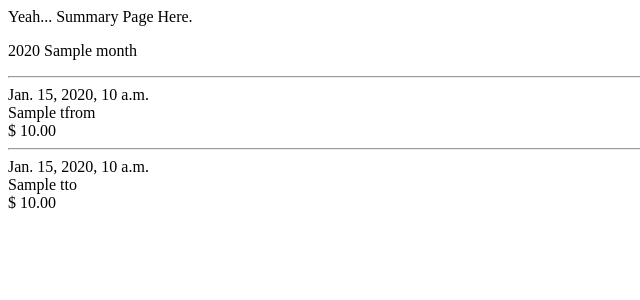
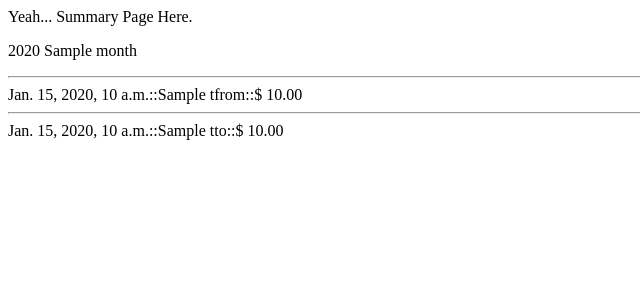
Before and after one commit to rgnyawali/personalfinance, a Django app: template myfinance/templates/myfinance/summary.html in a window 1280 px wide. Shown: the top 300 px of the page, without its empty margins (0-640 px from the left). Run offline with Django 3.2, Linux system fonts and the light colour scheme; the template is opened without the code that fills it: most values are stand-ins (such as "Sample title", 1, 10 or a date in 2020).

Commit message:
feb5commit

```diff
--- a/myfinance/templates/myfinance/summary.html
+++ b/myfinance/templates/myfinance/summary.html
@@ -6,16 +6,12 @@
 
 {% for income in incomes %}
     <div class="row">
-        <div class="col-4 border border-primary-subtle text-left">{{income.date}}</div>
-        <div class="col-4 border border-primary-subtle text-end">{{income.tfrom.name}}</div>
-        <div class="col-4 border border-primary-subtle text-end">$ {{income.amount|floatformat:2}}</div>
+        <div class="col-4 border border-primary-subtle text-left">{{income.date}}::{{income.tfrom.name}}::$ {{income.amount|floatformat:2}}</div>
     </div>
 {% endfor %}
 <hr>
 {% for expense in expenses %}
     <div class="row">
-        <div class="col-4 border border-primary-subtle text-left">{{expense.date}}</div>
-        <div class="col-4 border border-primary-subtle text-end">{{expense.tto.name}}</div>
-        <div class="col-4 border border-primary-subtle text-end">$ {{expense.amount|floatformat:2}}</div>
+        <div class="col-4 border border-primary-subtle text-left">{{expense.date}}::{{expense.tto.name}}::$ {{expense.amount|floatformat:2}}</div>
     </div>
 {% endfor %}
--- a/myfinance/views.py
+++ b/myfinance/views.py
@@ -22,7 +22,7 @@
 
 	tr=Transaction.objects.all().order_by('date')
 	incomes = Transaction.objects.filter(Q(category='sa')|Q(category='go')|Q(category='bu')|Q(category='oi'))
-	expenses = Transaction.objects.filter(~Q(category='sa')|~Q(category='go')|~Q(category='bu')|~Q(category='oi')).order_by('date')
+	expenses = Transaction.objects.filter(~(Q(category='sa')|Q(category='go')|Q(category='bu')|Q(category='oi')|Q(category='tf'))).order_by('date')
 
 
 
```
Also changed, not shown: myfinance/models.py (+9 -1 lines), myfinance/migrations/0003_alter_transaction_category.py (added).
